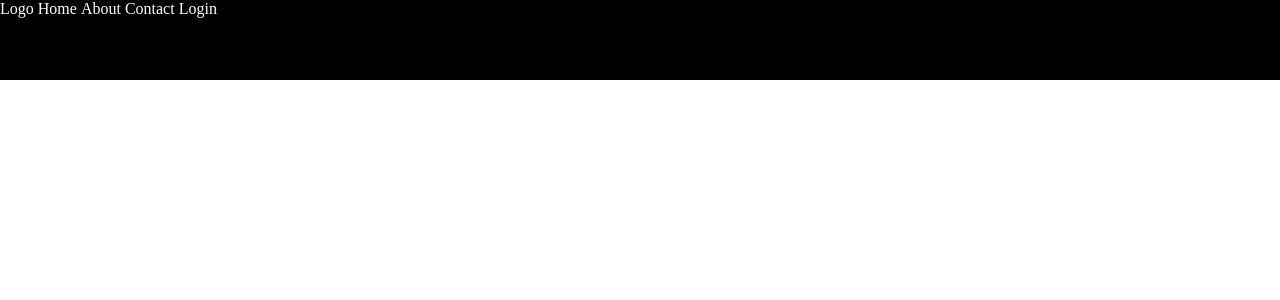
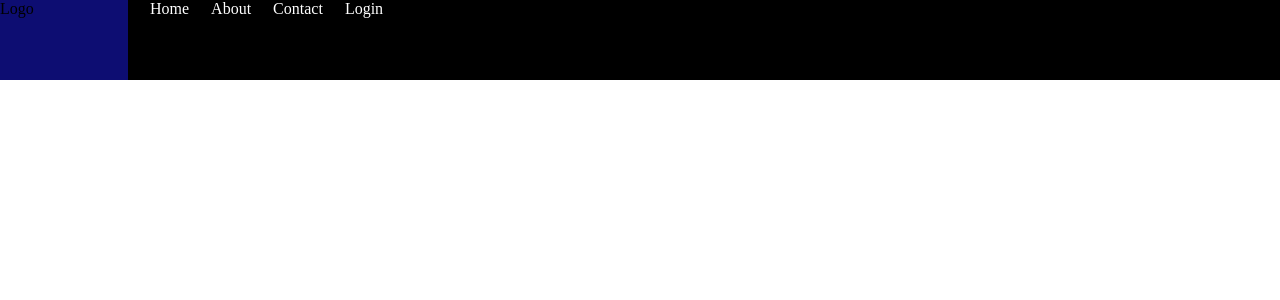
Before and after one commit to teamzz111/SGC_RGM, a PHP site: page / in a window 1280 px wide. Shown: the top 300 px of the page. Run offline with PHP 8.4, Linux system fonts and the light colour scheme.

Commit message:
Menu has been improved

```diff
--- a/index.html
+++ b/index.html
@@ -10,12 +10,15 @@
 <body>
     <header>
             <div class="menu">
-            <li><a href="">Logo</a></li>
+                <div class="logo">Logo</div>
+                        <div class="menu2">
                         <li><a href="">Home</a></li>
                         <li><a href="">About</a></li>
                         <li><a href="">Contact</a></li>
                         <li><a href="">Login</a></li>
                     </div>
+                </div>
+            </div>
     </header>
 </body>
 </html>
--- a/style/style.css
+++ b/style/style.css
@@ -4,14 +4,36 @@
   box-sizing: border-box;
 }
 
+header .contenedor {
+  max-width: 1200px;
+  width: 99%;
+  margin: auto;
+}
+
 header .menu {
   width: 100%;
   height: 10vh;
   background: black;
+  display: flex;
+}
+
+header .menu .menu2 {
+  width: 70%;
+  float: right;
+  height: 100%;
+  display: flex;
+}
+
+header .menu .logo {
+  width: 10%;
+  height: 100%;
+  float: left;
+  background: #0d0d72;
 }
 
 header .menu li {
-  display: inline-block;
+  height: 100%;
+  text-align: center;
 }
 
 header .menu li a {
--- a/style/style.scss
+++ b/style/style.scss
@@ -5,12 +5,32 @@
 }
 
 header{
+    .contenedor{
+        max-width: 1200px;
+        width: 99%;
+        margin: auto;
+    }
     .menu{
         width: 100%;
         height: 10vh;
         background: black;
+        display: flex;
+        .menu2{
+            width: 70%;
+            float: right;
+            height: 100%;
+            display: flex;
+
+        }
+        .logo{
+            width: 10%;
+            height: 100%;
+            float: left;
+            background: rgb(13, 13, 114);
+        }
         li{
-            display: inline-block;
+            height: 100%;
+            text-align: center;
             a{
                 text-decoration: none;
                 color: white;
```
Also changed, not shown: 1 other file. Lines whose indentation alone changed are shown as unchanged.
